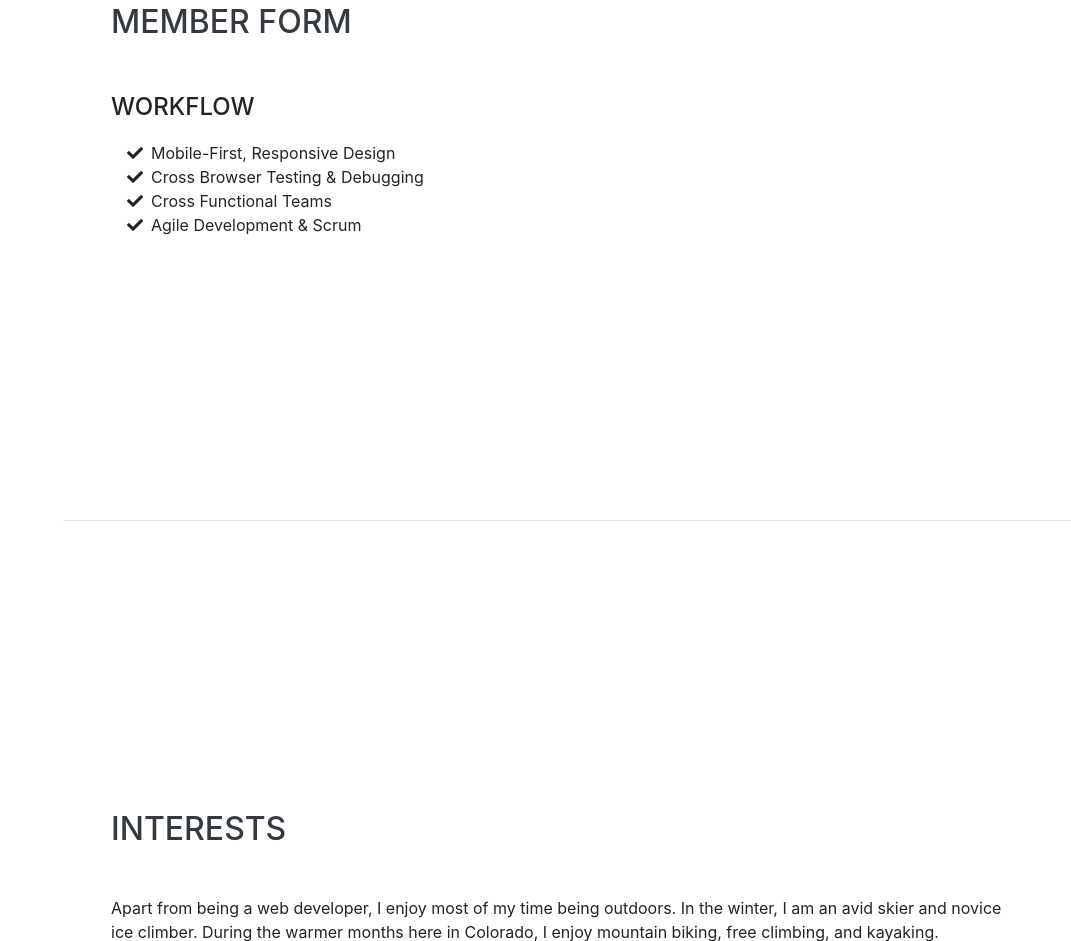
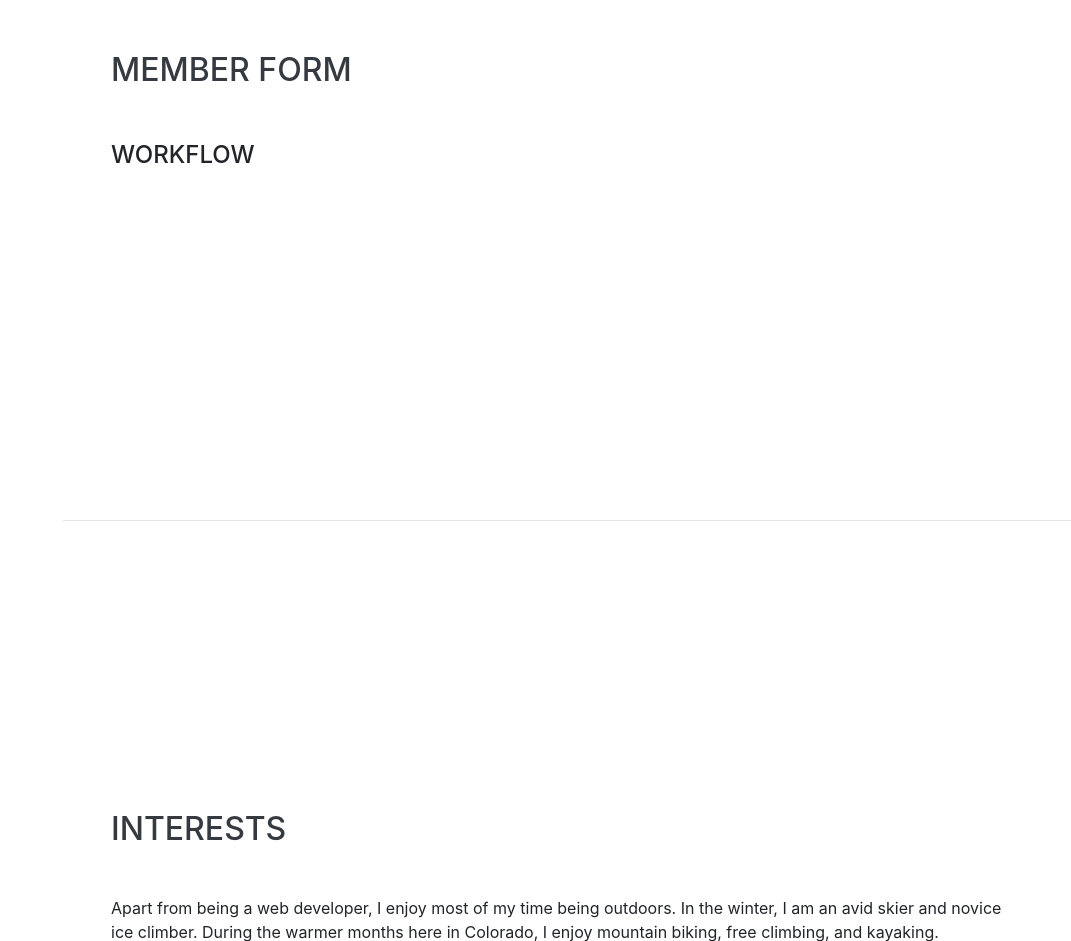
Before and after one commit to ejakicic/ClubForms, a website with bundled scripts: page index.html in a window 1280 px wide. Shown: the part 2712-3653 px from the top of the page, without its empty margins (209-1280 px from the left). Built offline with nearby package versions, Linux system fonts and the light colour scheme; a web font is replaced by a local one.

Commit message:
Update index.html

```diff
--- a/index.html
+++ b/index.html
@@ -185,7 +185,7 @@
 
                 <div class="subheading mb-3">Workflow</div>
                 <ul class="fa-ul mb-0">
-                    <li>
+                    <!--<li>
                         <i class="fa-li fa fa-check"></i>
                         Mobile-First, Responsive Design</li>
                     <li>
@@ -196,7 +196,7 @@
                         Cross Functional Teams</li>
                     <li>
                         <i class="fa-li fa fa-check"></i>
-                        Agile Development &amp; Scrum</li>
+                        Agile Development &amp; Scrum</li>-->
                 </ul>
             </div>
         </section>
```
